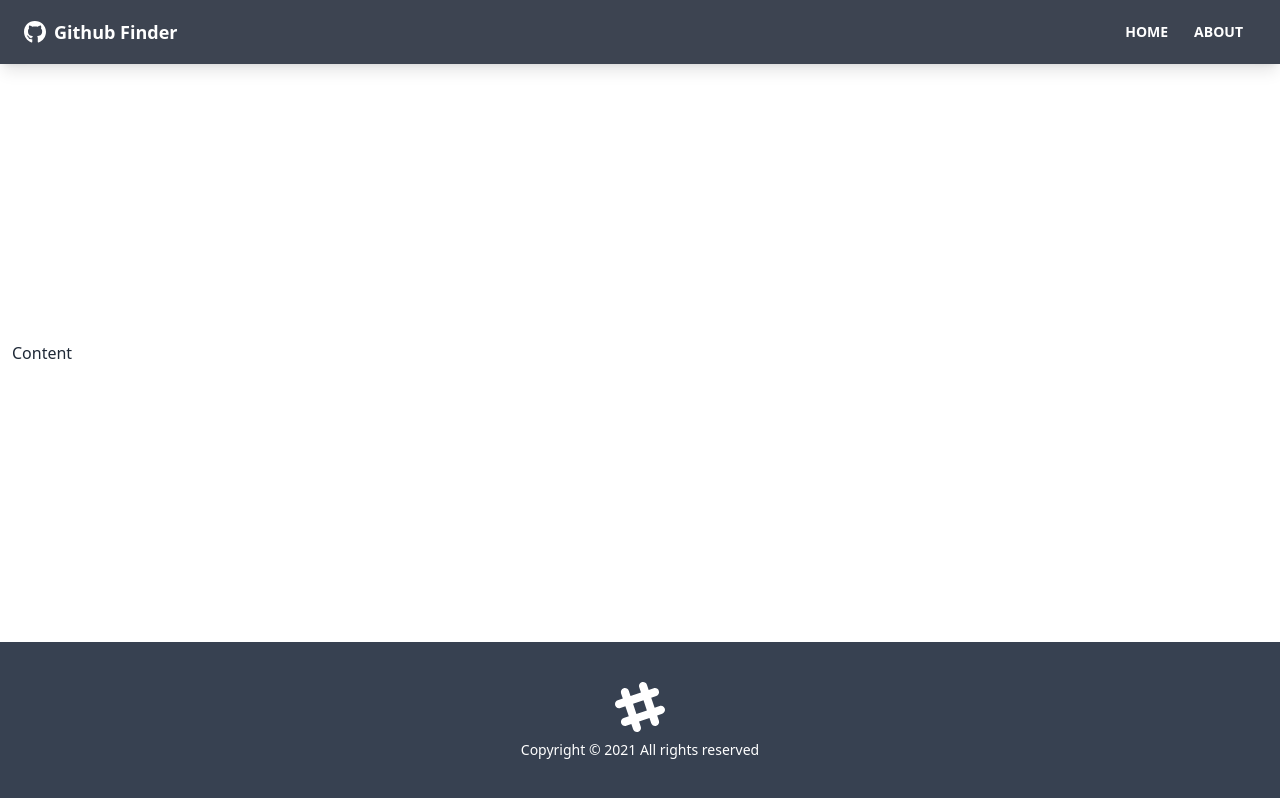
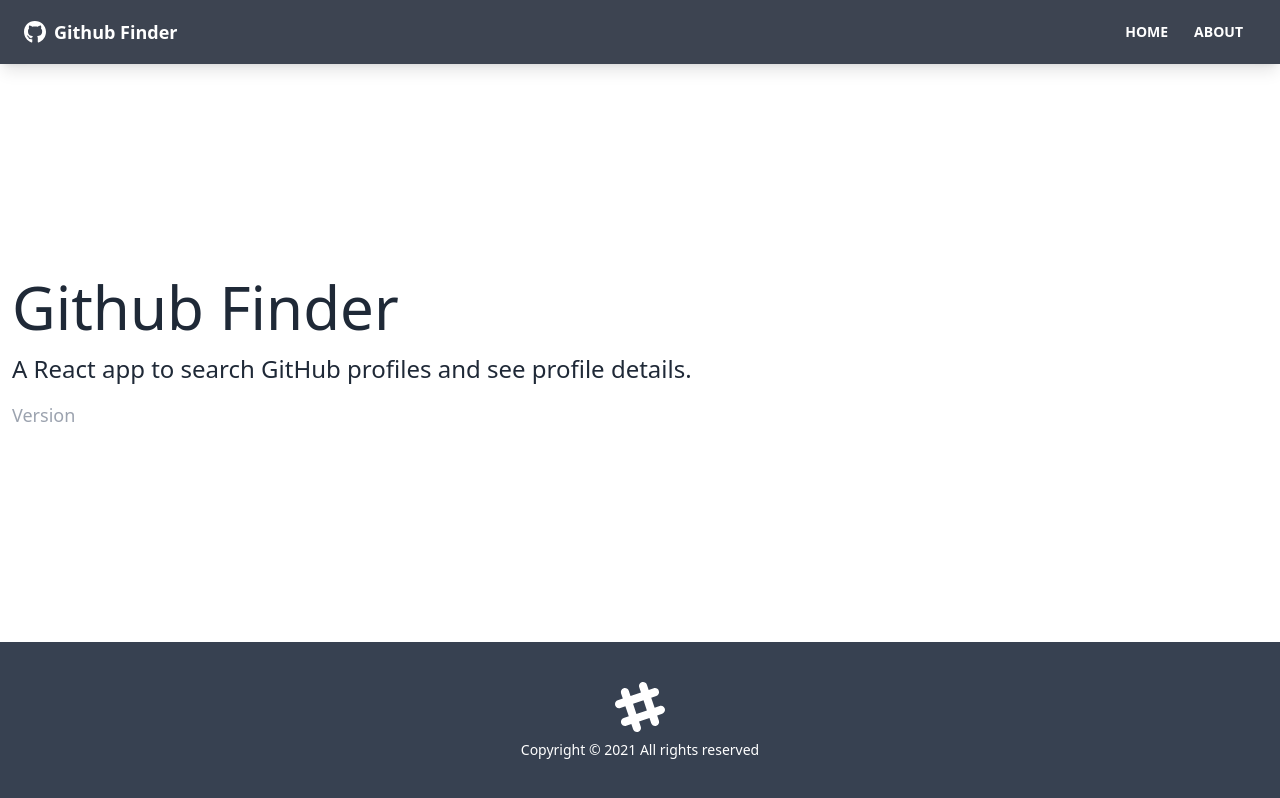
Before and after one commit to sbradshaw/react-github-finder, a React (Create React App) app: page /about in a window 1280 px wide. Built offline with nearby package versions, Linux system fonts and the light colour scheme; the HTML template or start-up script is replaced by a standard one.

Commit message:
Add component pages and routes

```diff
--- a/src/App.js
+++ b/src/App.js
@@ -1,13 +1,23 @@
-import { BrowserRouter as Router, Route } from "react-router-dom";
+import { BrowserRouter as Router, Route, Routes } from "react-router-dom";
 import Navbar from "./components/layout/Navbar";
 import Footer from "./components/layout/Footer";
+import Home from "./pages/Home";
+import About from "./pages/About";
+import NotFound from "./pages/NotFound";
 
 function App() {
   return (
     <Router>
       <div className="flex flex-col justify-between h-screen">
         <Navbar />
-        <main className="container mx-auto px-3 pb-12">Content</main>
+        <main className="container mx-auto px-3 pb-12">
+          <Routes>
+            <Route path="/" element={<Home />} />
+            <Route path="/about" element={<About />} />
+            <Route path="/notfound" element={<NotFound />} />
+            <Route path="/*" element={<NotFound />} />
+          </Routes>
+        </main>
         <Footer />
       </div>
     </Router>
--- /dev/null
+++ b/src/pages/About.jsx
@@ -0,0 +1,15 @@
+function About() {
+  return (
+    <>
+      <h1 className="text-6xl mb-4">Github Finder</h1>
+      <p className="mb-4 text-2xl font-light">
+        A React app to search GitHub profiles and see profile details.
+      </p>
+      <p className="text-lg text-gray-400">
+        Version <span className="text-white">1.0.0</span>
+      </p>
+    </>
+  );
+}
+
+export default About;
--- /dev/null
+++ b/src/pages/Home.jsx
@@ -0,0 +1,9 @@
+function Home() {
+  return (
+    <div>
+      <h1 className="text-6xl">Welcome</h1>
+    </div>
+  );
+}
+
+export default Home;
--- /dev/null
+++ b/src/pages/NotFound.jsx
@@ -0,0 +1,21 @@
+import { FaHome } from "react-icons/fa";
+import { Link } from "react-router-dom";
+
+function NotFound() {
+  return (
+    <div className="hero">
+      <div className="text-center hero-content">
+        <div className="max-w-lg">
+          <h1 className="text-8xl font-bold mb-8">Oops!</h1>
+          <p className="text-5xl mb-8">404 - Page Not Found!</p>
+          <Link to="/" className="btn btn-primary btn-lg">
+            <FaHome className="mr-2" />
+            Back To Home
+          </Link>
+        </div>
+      </div>
+    </div>
+  );
+}
+
+export default NotFound;
```
